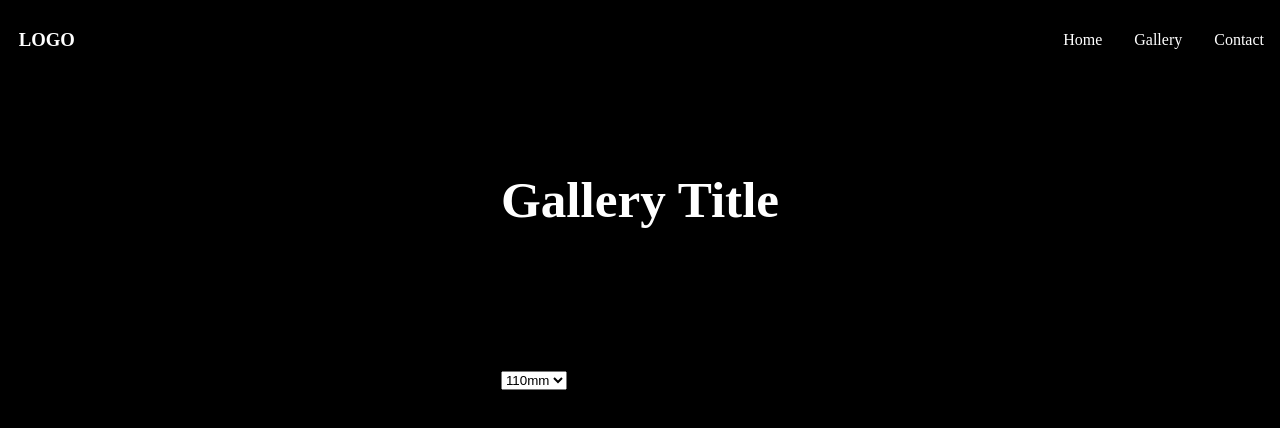
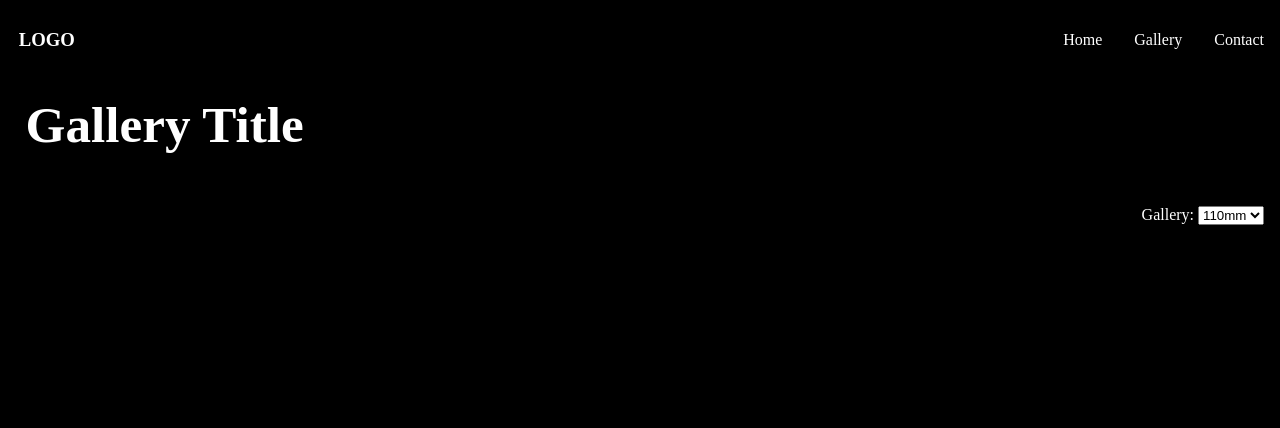
Before and after one commit to Aaronmcnulty/photography-portfolio, a React (Vite) app: page /gallery in a window 1280 px wide. Shown: the top 428 px of the page. Built offline with nearby package versions, Linux system fonts and the light colour scheme.

Commit message:
Style: Adds styling to Gallery component.

```diff
--- a/src/components/gallery/Gallery.jsx
+++ b/src/components/gallery/Gallery.jsx
@@ -9,7 +9,9 @@ function Gallery(){
             </div>
 
             <div className={styles.controlsContainer}>
+            <label>Gallery:  </label>
                 <select>
+
                     <option>110mm</option>
                     <option>35mm</option>
                 </select>
--- a/src/components/gallery/gallery.module.css
+++ b/src/components/gallery/gallery.module.css
@@ -2,7 +2,8 @@
 
 .galleryPageContainer{
     display: grid;
-    grid-template-rows: 2fr 1fr 3fr;
+    grid-template-columns: 1fr 1fr;
+    grid-template-rows: 1fr 1fr 6fr;
     min-height: 90%;
     flex-direction: column;
     justify-content: center;
@@ -11,3 +12,24 @@
     background-color: black;
     color:white;
 }
+
+h1{
+    padding-left: 0.5em;
+    padding-right: 0.5em;
+}
+
+.galleryHeader{
+    grid-row: 1;
+    grid-column: 1/3;
+}
+.controlsContainer{
+    grid-row:2;
+    grid-column: 2;
+    justify-self: end;
+    padding-right: 1em;
+}
+
+.gallery{
+    grid-row: 3;
+    grid-column: 1/3;
+}
--- a/src/index.css
+++ b/src/index.css
@@ -14,11 +14,14 @@ a:hover {
   color: #535bf2;
 }
 
-
-
 h1 {
   font-size: 3.2em;
   line-height: 1.1;
+}
+
+p,h1,h2,h3,h3,a{
+  margin:0px;
+  padding:0px;
 }
 
 button {
```
